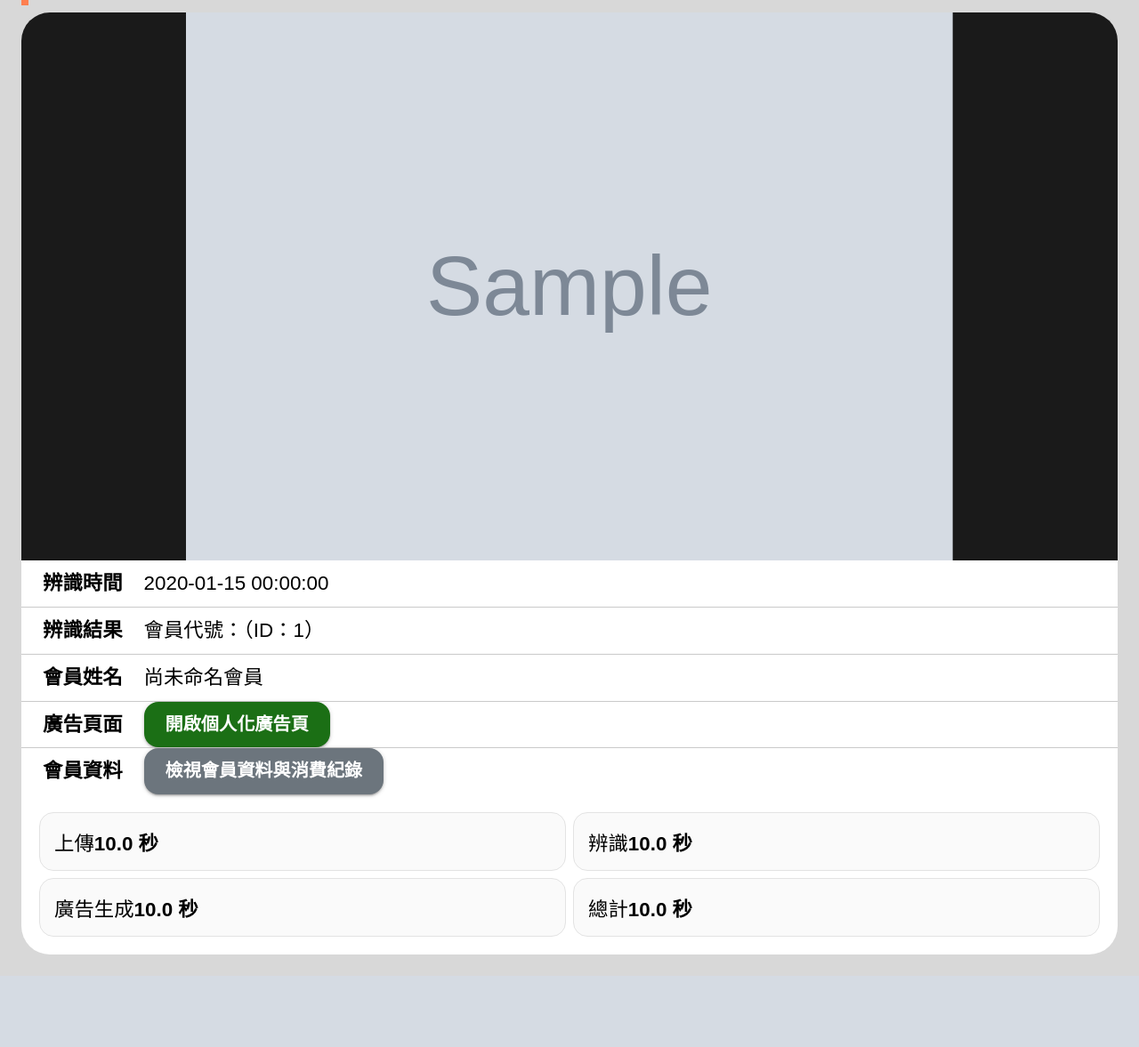
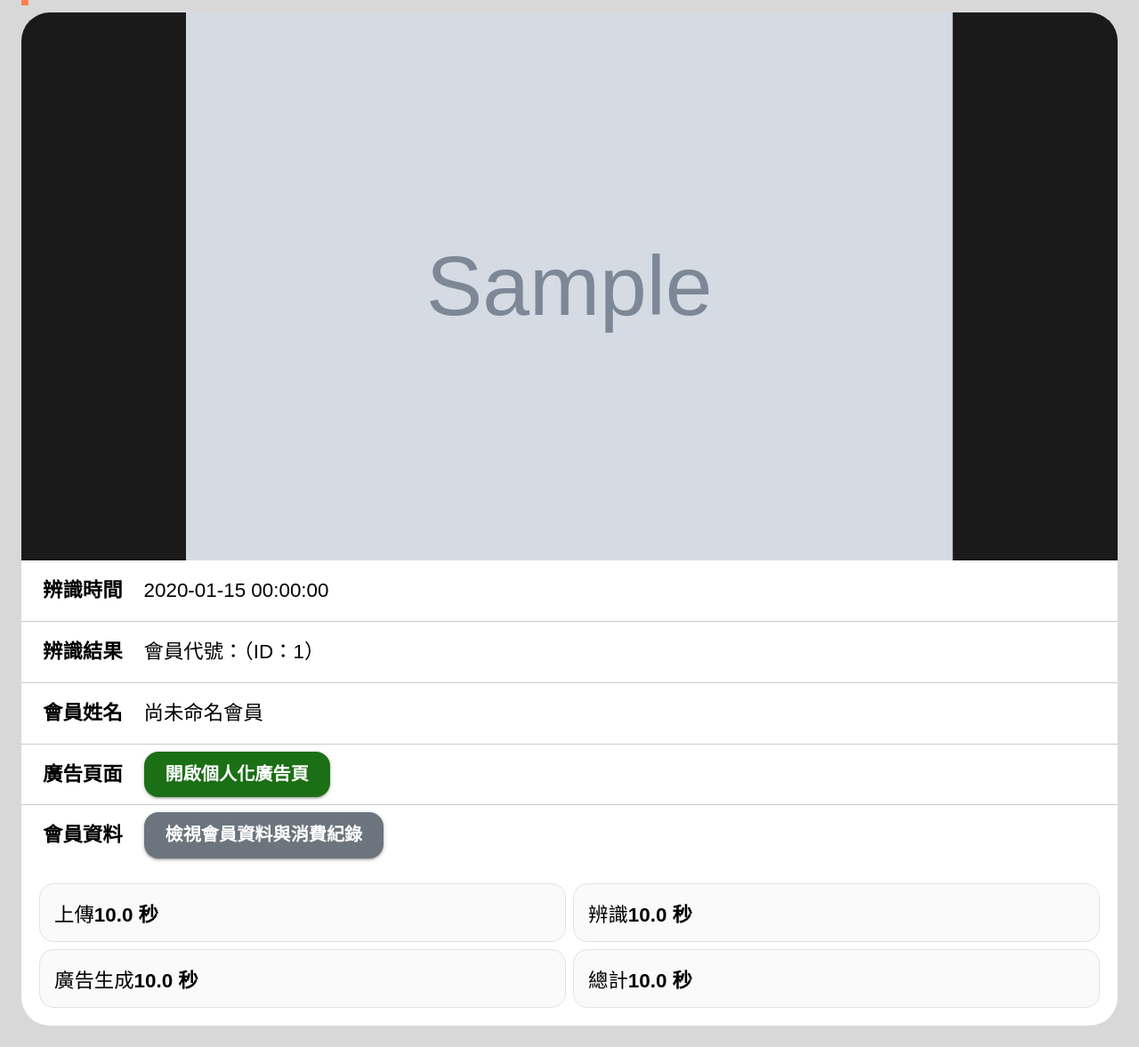
Before and after one commit to phantom810193/esp32cam, a Flask app: page /latest_upload in a window 1280 px wide. Shown: the part 45-1222 px from the top of the page at 89% size. Before the commit the page ends 1118 px from the top, so only its background shows below. Run offline with Flask 3, Linux system fonts and the light colour scheme; data comes from the database, SQL or seed files in the repository; tables that the repository leaves empty hold one stand-in row (values such as "Sample post"); grey boxes marked "Sample" are stand-in pictures; parts of the project's set-up code (start-up, migrations or seed data) failed here and were passed over.

Commit message:
Increase padding for dt elements in latest_upload.html

```diff
--- a/backend/templates/latest_upload.html
+++ b/backend/templates/latest_upload.html
@@ -66,7 +66,7 @@
       }
       dt {
         font-weight: 600;
-        padding: 8px 24px;
+        padding: 16px 24px;
         display: flex;
         align-items: center;
       }
```
